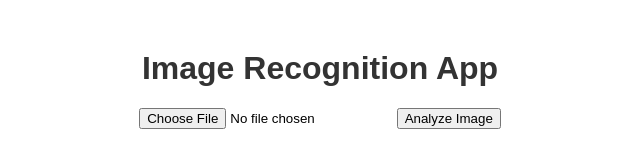
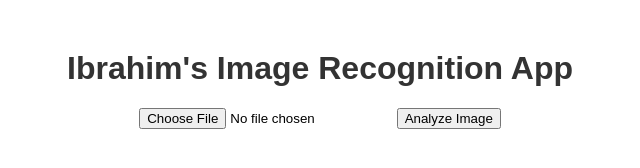
Before and after one commit to ibraheemcisse/Vision, a plain HTML site: page index.html in a window 1280 px wide. Shown: the whole page, without its empty margins (320-960 px from the left). Drawn offline with Linux system fonts and the light colour scheme.

Commit message:
Update index.html

```diff
--- a/index.html
+++ b/index.html
@@ -7,7 +7,7 @@
     <link rel="stylesheet" href="styles.css">
 </head>
 <body>
-    <h1>Image Recognition App</h1>
+    <h1>Ibrahim's Image Recognition App</h1>
     <input type="file" id="image-input" accept="image/*">
     <button id="analyze-button">Analyze Image</button>
     <div id="results"></div>
```
